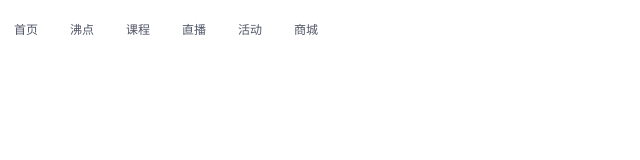
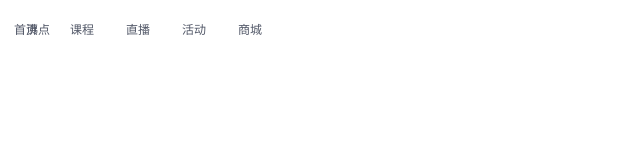
Before and after one commit to LearnByStep/lets-start, a plain HTML site: page 03/tab.html in a window 1280 px wide. Shown: the full height of the page, 0-640 px from the left. Drawn offline with Linux system fonts and the light colour scheme.

Commit message:
feat: 绝对定位

```diff
--- a/03/tab.html
+++ b/03/tab.html
@@ -1,9 +1,9 @@
 <!DOCTYPE html>
 <html lang="en">
   <head>
-    <meta charset="UTF-8">
-    <meta http-equiv="X-UA-Compatible" content="IE=edge">
-    <meta name="viewport" content="width=device-width, initial-scale=1.0">
+    <meta charset="UTF-8" />
+    <meta http-equiv="X-UA-Compatible" content="IE=edge" />
+    <meta name="viewport" content="width=device-width, initial-scale=1.0" />
     <title>Document</title>
     <style>
       * {
@@ -27,12 +27,18 @@
         color: #2e313a;
         border-bottom: 2px solid #007fff;
       }
+
+      .tab-site {
+        /** 定位**/
+        position: absolute;
+        left: 12px;
+      }
     </style>
   </head>
   <body>
-    <div>
+    <div style="position: relative;">
       <span class="tab-ele">首页</span>
-        <span class="tab-ele">沸点</span>
+      <span class="tab-ele tab-site">沸点</span>
       <span class="tab-ele">课程</span>
       <span class="tab-ele">直播</span>
       <span class="tab-ele">活动</span>
```
Lines whose indentation alone changed are shown as unchanged.
